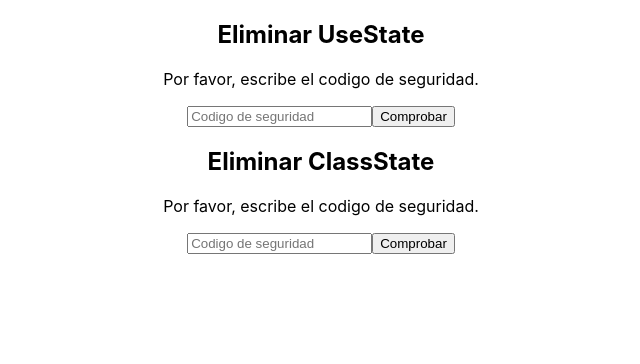
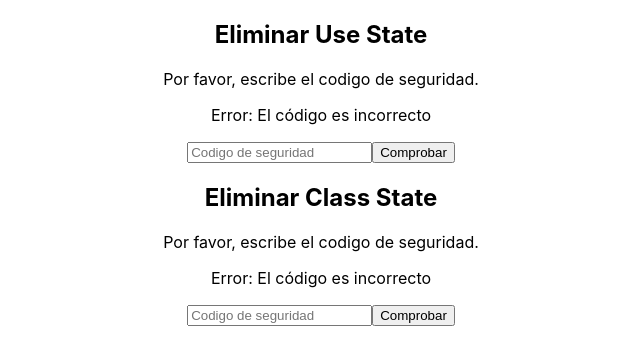
Before and after one commit to villaness327/manejoproestado, a React (Create React App) app in the folder manejoproestado/: page / in a window 1280 px wide. Shown: the top 364 px of the page, without its empty margins (319-959 px from the left). Built offline with nearby package versions, Linux system fonts and the light colour scheme.

Commit message:
Creacion de estados y envio de props con react.UseState y React.component

```diff
--- a/manejoproestado/src/App.js
+++ b/manejoproestado/src/App.js
@@ -8,8 +8,8 @@ function App() {
   return (
     <div className="App">
 
-      <UseState/>
-      <ClassState/>
+      <UseState name="Use State"/>
+      <ClassState name="Class State"/>
 
     </div>
   );
--- a/manejoproestado/src/Components/ClassState/index.js
+++ b/manejoproestado/src/Components/ClassState/index.js
@@ -5,13 +5,28 @@ import React from 'react';
 class ClassState extends React.Component{
 //hereda todas las propiedades y metodos de React.Component
 
+
+constructor(props){
+
+    super(props); //Se envian las props a la clase que estamos heredando
+
+        this.state={
+        error:true,
+    }
+    //Se genera un objeto, y cada estado que se quiera crear es un elemento del objeto
+}
         render(){
                 return (
                     <div>
-                        <h2>Eliminar ClassState</h2>
+                        <h2>Eliminar {this.props.name}</h2>
                         <p>Por favor, escribe el codigo de seguridad.</p>
-                        <input placeholder="Codigo de seguridad"/>
-                        <button>Comprobar</button>
+                        {this.state.error && (<p>Error: El código es incorrecto</p>)}
+                        <div><input placeholder="Codigo de seguridad"/><button onClick={()=>
+
+                           // Forma 1: this.setState(prevState=>({error:!prevState.error}))}>Comprobar</button></div>
+
+                           // Forma 2:
+                            this.setState(()=>({error:!this.state.error}))}>Comprobar</button></div>
                     </div>
                 );
         }
--- a/manejoproestado/src/Components/UseState/index.js
+++ b/manejoproestado/src/Components/UseState/index.js
@@ -1,16 +1,22 @@
 import React from 'react';
 
-//Creacion de un react hook de estado, mediante Componentes
+//Creacion de un react hook de estado, mediante React.useState
 
 
-function UseState(){
+function UseState({name}){
+
+   const [error,setError]=React.useState(true);
+   const [loading,setLoading]=React.useState(false);
+   //Se crea el estado
 
     return (
         <div>
-            <h2>Eliminar UseState</h2>
+            <h2>Eliminar {name}</h2>
             <p>Por favor, escribe el codigo de seguridad.</p>
-            <input placeholder="Codigo de seguridad"/>
-            <button>Comprobar</button>
+            {error && (<p>Error: El código es incorrecto</p>)}
+            {loading && (<p>Loading...</p>)}
+            <div><input placeholder="Codigo de seguridad"/><button onClick={()=>setLoading(!error)}>Comprobar</button></div>
+
         </div>
     );
 
```
